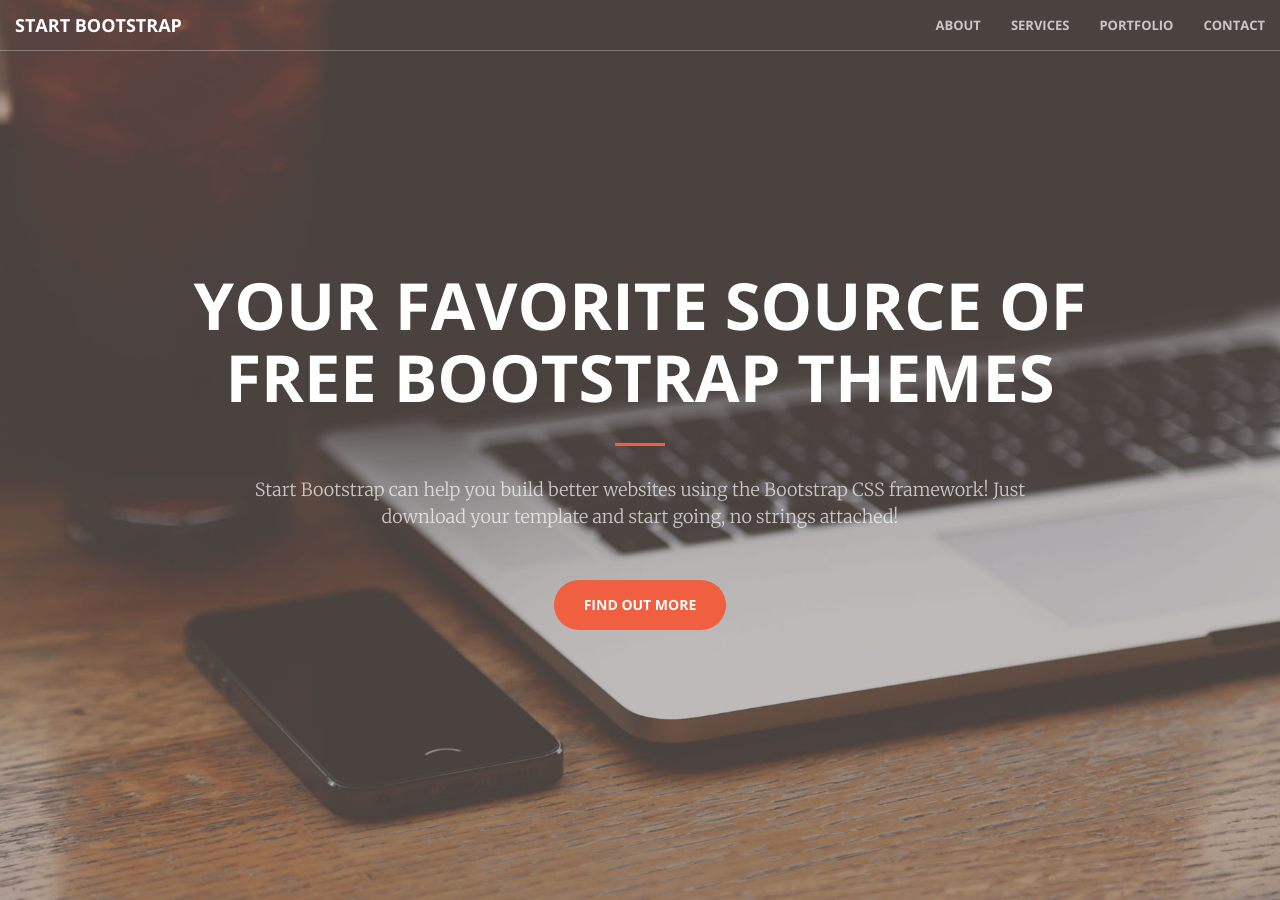
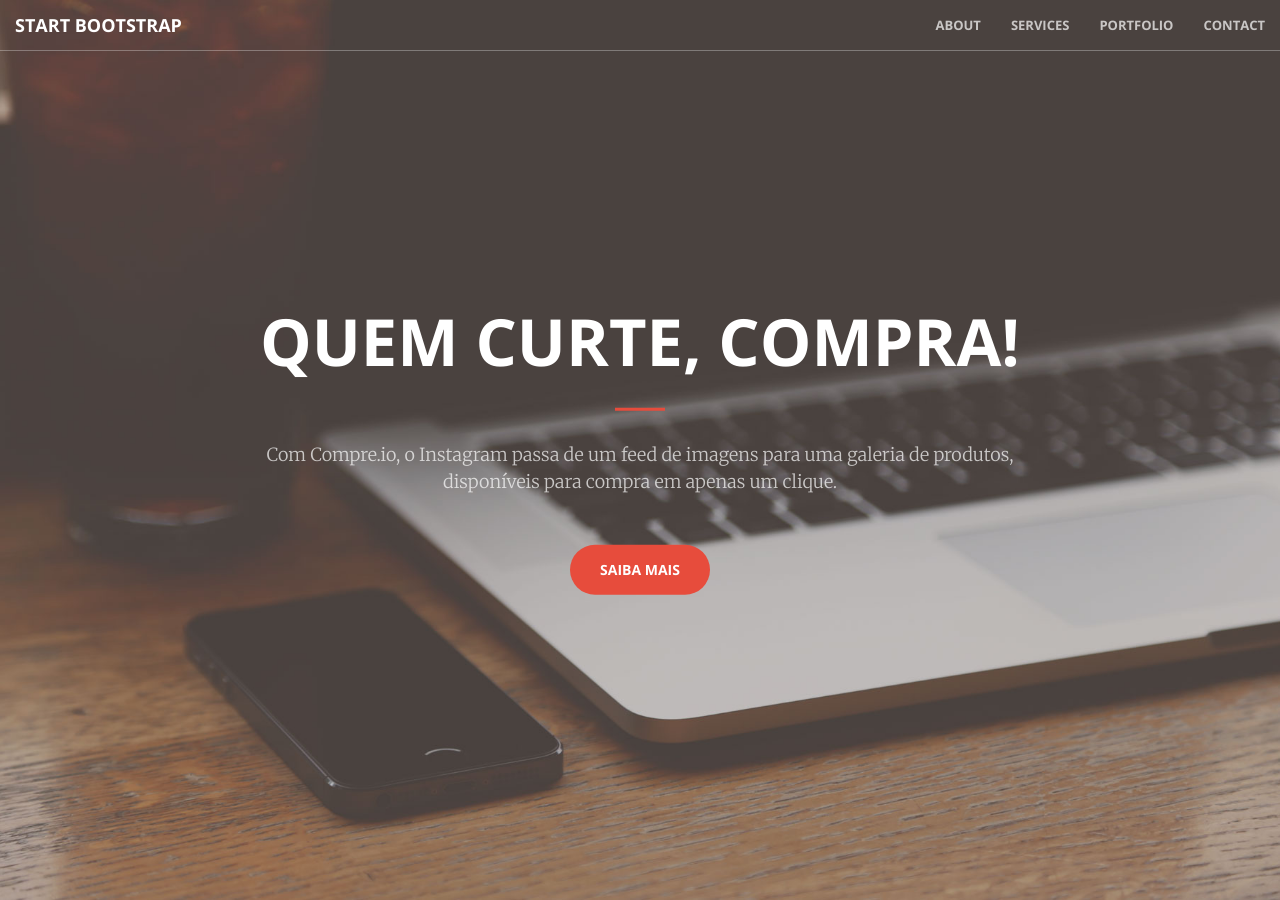
Before and after one commit to compre-io/compre-io.github.io, a Jekyll site: the page built from index.html, in a window 1280 px wide and 900 px high. Built offline with Jekyll 4.4.1, drawn with Linux system fonts in a browser that asks for light colours; some of the changed text lies outside the part shown.

Commit message:
header+features+color

```diff
--- a/_includes/head.html
+++ b/_includes/head.html
@@ -6,7 +6,7 @@
     <meta name="description" content="">
     <meta name="author" content="">
 
-    <title>Creative - Start Bootstrap Theme</title>
+    <title>Compre.io - Quem curte, compra!</title>
 
     <!-- Bootstrap Core CSS -->
     <link rel="stylesheet" href="css/bootstrap.min.css" type="text/css">
--- a/_includes/header.html
+++ b/_includes/header.html
@@ -1,10 +1,10 @@
 <header>
     <div class="header-content">
         <div class="header-content-inner">
-            <h1>Your Favorite Source of Free Bootstrap Themes</h1>
+            <h1>Quem curte, compra!</h1>
             <hr>
-            <p>Start Bootstrap can help you build better websites using the Bootstrap CSS framework! Just download your template and start going, no strings attached!</p>
-            <a href="#about" class="btn btn-primary btn-xl page-scroll">Find Out More</a>
+            <p>Com Compre.io, o Instagram passa de um feed de imagens para uma galeria de produtos, disponíveis para compra em apenas um clique.</p>
+            <a href="#about" class="btn btn-primary btn-xl page-scroll">Saiba mais</a>
         </div>
     </div>
 </header>
--- a/_includes/services.html
+++ b/_includes/services.html
@@ -2,7 +2,7 @@
     <div class="container">
         <div class="row">
             <div class="col-lg-12 text-center">
-                <h2 class="section-heading">At Your Service</h2>
+                <h2 class="section-heading">Funcionalidades</h2>
                 <hr class="primary">
             </div>
         </div>
@@ -11,30 +11,30 @@
         <div class="row">
             <div class="col-lg-3 col-md-6 text-center">
                 <div class="service-box">
-                    <i class="fa fa-4x fa-diamond wow bounceIn text-primary"></i>
-                    <h3>Sturdy Templates</h3>
-                    <p class="text-muted">Our templates are updated regularly so they don't break.</p>
+                    <i class="fa fa-4x fa-line-chart wow bounceIn text-primary"></i>
+                    <h3>Conversão</h3>
+                    <p class="text-muted">Gerar tráfego e receita através do Instagram sem qualquer trabalho da sua equipe de e-commerce.</p>
                 </div>
             </div>
             <div class="col-lg-3 col-md-6 text-center">
                 <div class="service-box">
-                    <i class="fa fa-4x fa-paper-plane wow bounceIn text-primary" data-wow-delay=".1s"></i>
-                    <h3>Ready to Ship</h3>
-                    <p class="text-muted">You can use this theme as is, or you can make changes!</p>
+                    <i class="fa fa-4x fa-lock wow bounceIn text-primary" data-wow-delay=".1s"></i>
+                    <h3>Simples e seguro</h3>
+                    <p class="text-muted">O jeito mais fácil e seguro de ir do Instagram para o checkout do seu próprio site</p>
                 </div>
             </div>
             <div class="col-lg-3 col-md-6 text-center">
                 <div class="service-box">
-                    <i class="fa fa-4x fa-newspaper-o wow bounceIn text-primary" data-wow-delay=".2s"></i>
-                    <h3>Up to Date</h3>
-                    <p class="text-muted">We update dependencies to keep things fresh.</p>
+                    <i class="fa fa-4x fa-paint-brush wow bounceIn text-primary" data-wow-delay=".2s"></i>
+                    <h3>Customize</h3>
+                    <p class="text-muted">Manter sua identidade visual customizando as cores da sua página no Compre.io.</p>
                 </div>
             </div>
             <div class="col-lg-3 col-md-6 text-center">
                 <div class="service-box">
-                    <i class="fa fa-4x fa-heart wow bounceIn text-primary" data-wow-delay=".3s"></i>
-                    <h3>Made with Love</h3>
-                    <p class="text-muted">You have to make your websites with love these days!</p>
+                    <i class="fa fa-4x fa-envelope-o wow bounceIn text-primary" data-wow-delay=".3s"></i>
+                    <h3>Capture e-mails</h3>
+                    <p class="text-muted">Transformar seus seguidores no instagram em fieis clientes adicionando um campo de newsletter em sua página no Compre.io</p>
                 </div>
             </div>
         </div>
--- a/css/main.scss
+++ b/css/main.scss
@@ -34,7 +34,7 @@
 // }
 
 // variables.less
-$theme-primary: #F05F40;
+$theme-primary: rgb(231,76,60);
 $theme-dark: #222;
 
 // Import partials from `sass_dir` (defaults to `_sass`)
```
